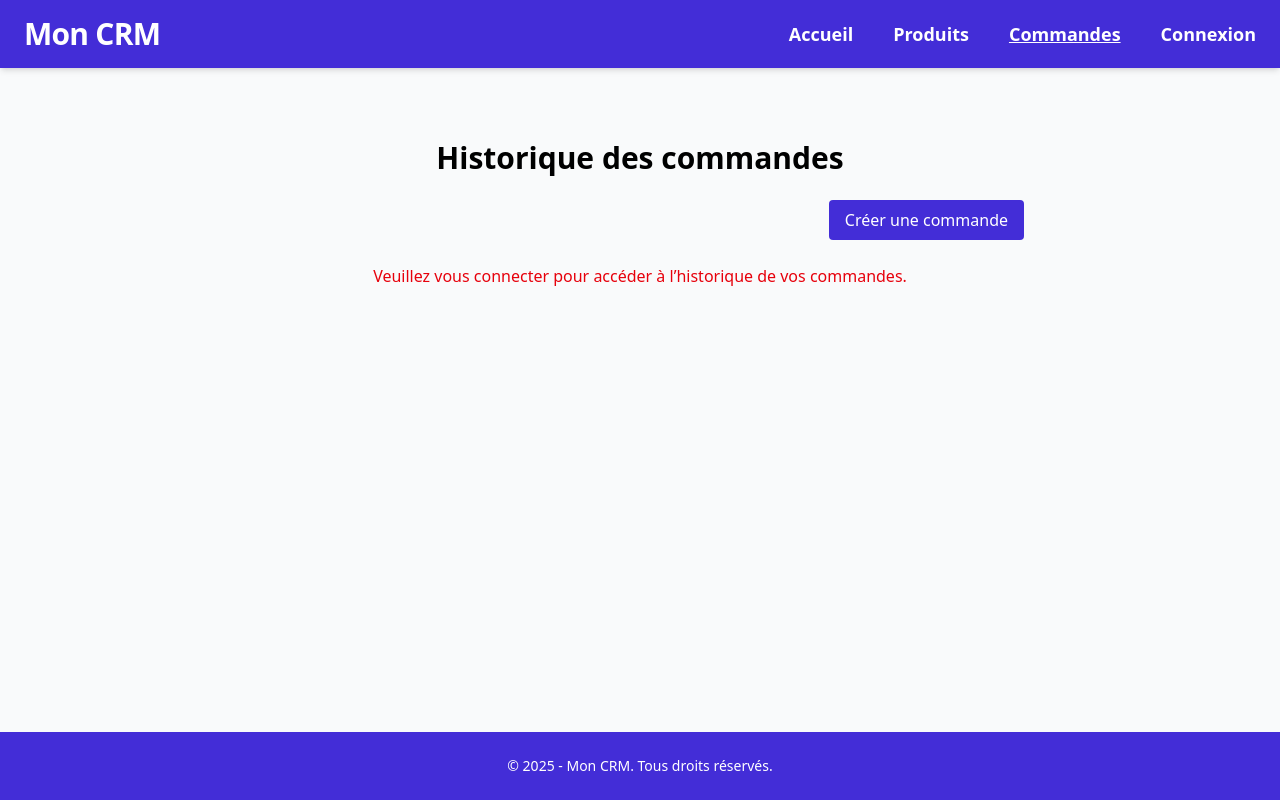
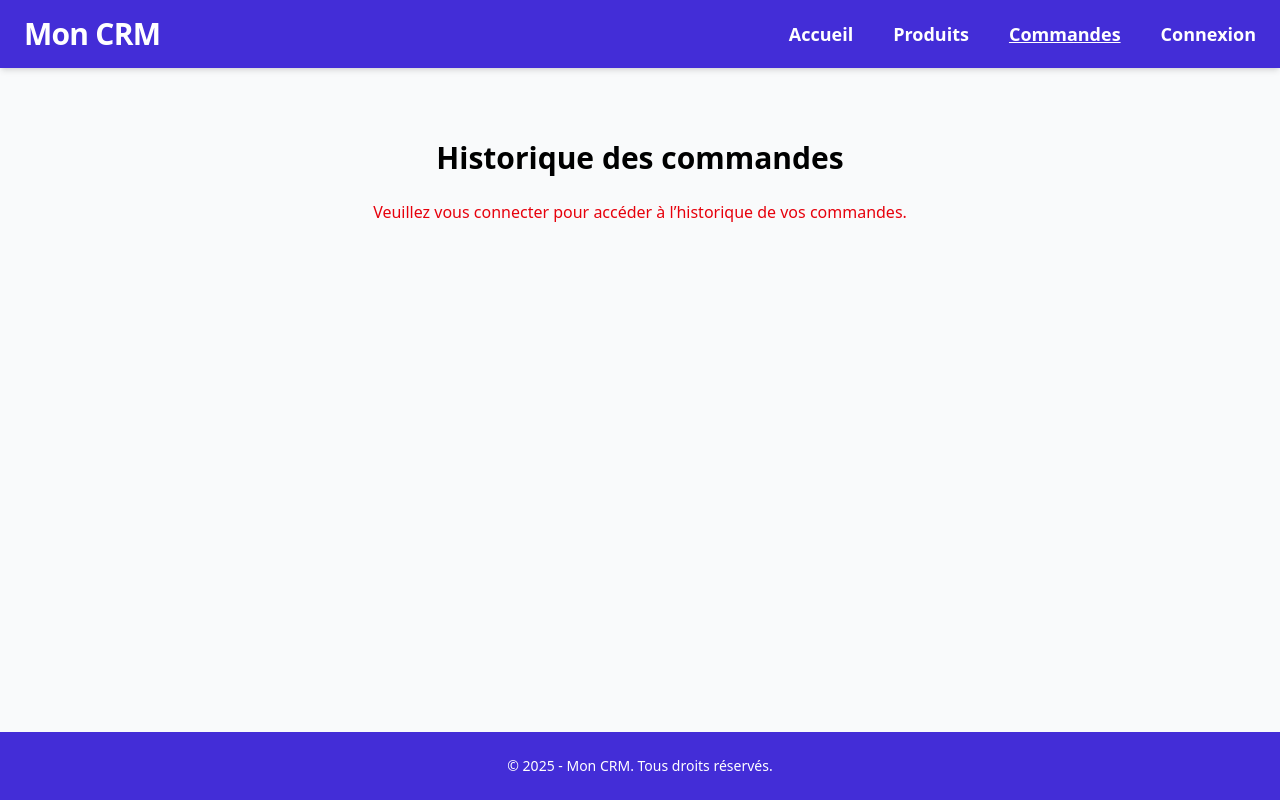
Before and after one commit to AyunGaming/vuejs-front, a Vue app: page /orders in a window 1280 px wide. Built offline with nearby package versions, Linux system fonts and the light colour scheme.

Commit message:
ajout restriction création de commande

```diff
--- a/src/views/OrdersView.vue
+++ b/src/views/OrdersView.vue
@@ -3,7 +3,7 @@
     <h1 class="text-3xl font-bold mb-6 text-center">Historique des commandes</h1>
 
     <!-- Bouton Créer une commande -->
-    <div class="flex justify-end mb-6">
+    <div v-if="authStore.isLoggedIn && authStore.isAdmin" class="flex justify-end mb-6">
       <button @click="showCreateOrderModal = true"
         class="bg-indigo-700 text-white px-4 py-2 rounded hover:bg-indigo-800">
         Créer une commande
```
